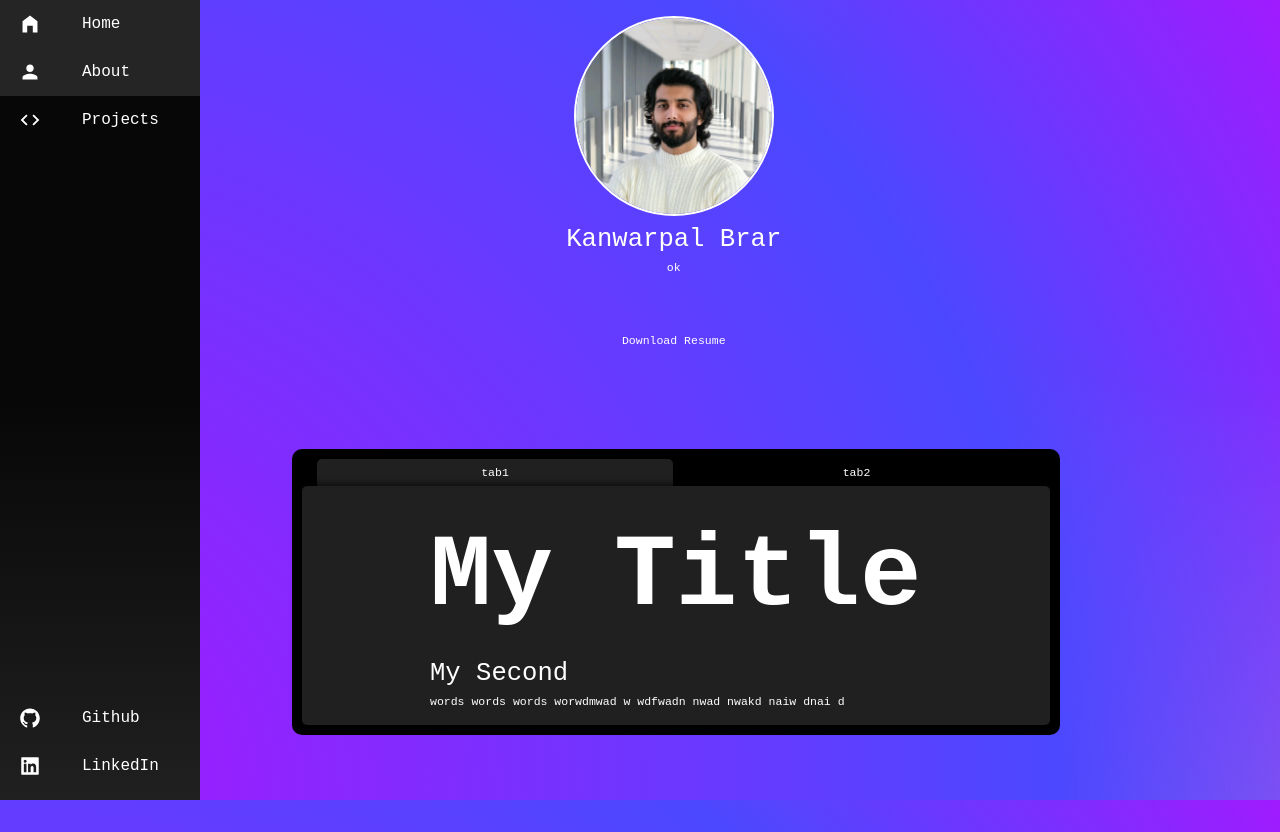
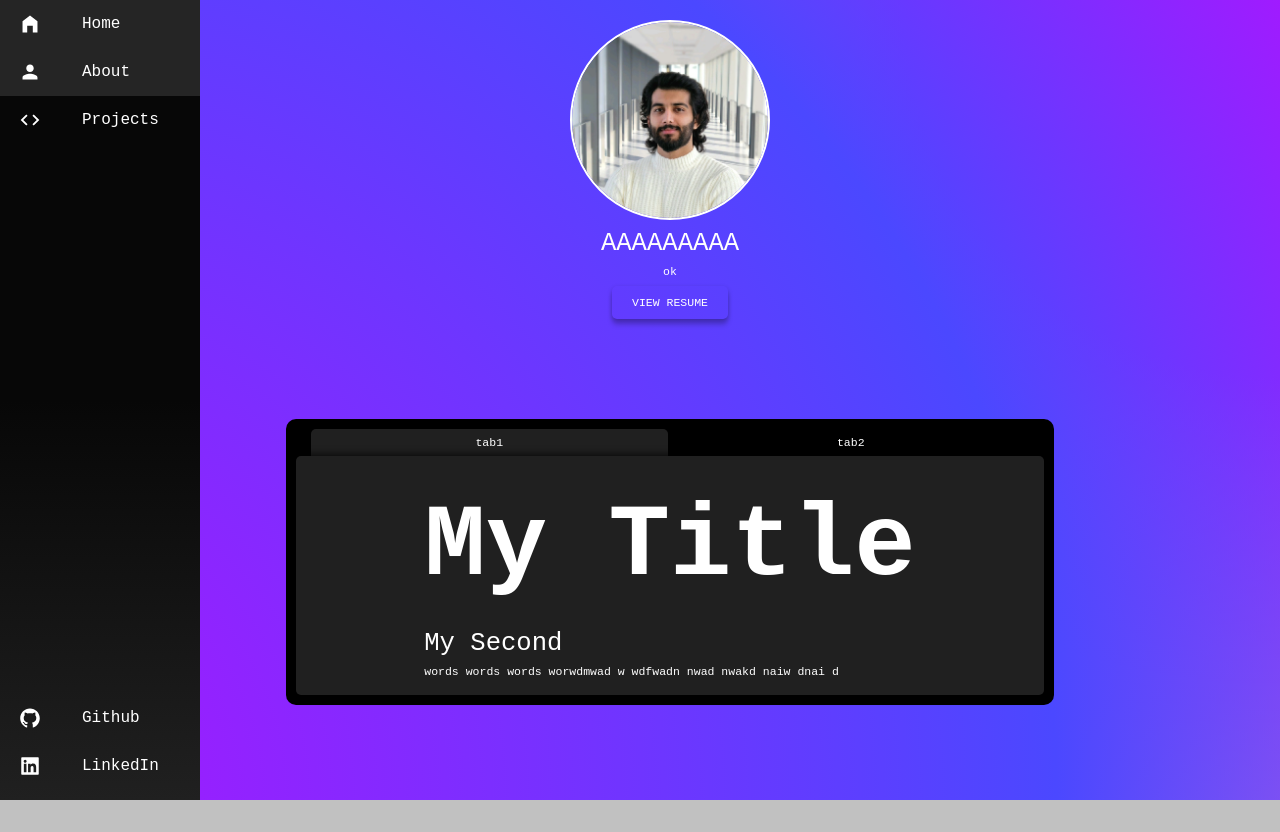
Before and after one commit to kanwarpal-brar/react-portfolio-website, a Next.js app: page /about in a window 1280 px wide. After the commit the page ends 800 px from the top, so only its background shows below. Built offline with nearby package versions, Linux system fonts and the light colour scheme; a web font is replaced by a local one.

Commit message:
- Tuned sidebar components - Fixed alignment issues on about page - Added resume button and file

```diff
--- a/components/Sidebar/sidebar.module.scss
+++ b/components/Sidebar/sidebar.module.scss
@@ -21,12 +21,10 @@
 }
 
 .sidebar_button {
-    position: -webkit-sticky;
-    position: sticky;
+    position: fixed;
     top: 20px;
     color: black;
     transition: left 150ms ease-in-out;
-    transition-delay: 100ms;
     transform: scale(2, 3);
     height: 20px;
 
--- a/pages/about.module.scss
+++ b/pages/about.module.scss
@@ -7,25 +7,30 @@
     gap: 5px;
     flex-wrap: nowrap;
     position: relative;
-    left: -2px;
 
     &_text {
         display: flex;
         flex-direction: column;
         align-items: center;
-        p {
-            text-align: center;
-        }
     }
 
     button {
-        margin-top: 50px;
+        padding: 8px 20px;
+        border-radius: 5px;
+        box-shadow: 0 2px 5px 0 rgba(0,0,0,0.2), 0 6px 5px 0 rgba(0,0,0,0.19);
+        text-transform: uppercase;
+        outline: none;
+
+        &:hover {
+            outline: 2px solid variables.$accent_color;
+        }
     }
 }
 
 .headshot {
     border: 2px solid variables.$accent_color;
     border-radius: 50%;
+    position: relative;
 }
 
 .work_info_box {
@@ -34,10 +39,10 @@
 }
 
 .about_container {
-    height: 100vh;
     display: flex;
     flex-direction: column;
     justify-content:flex-start;
     align-items: center;
     gap: 100px;
+    height: 95vh;
 }
--- a/pages/about.tsx
+++ b/pages/about.tsx
@@ -24,10 +24,10 @@ export default function AboutMe() {
                     height={200}
                 />
                 <div className={styles.info_box_text}>
-                    <h2>Kanwarpal Brar</h2>
+                    <h2>AAAAAAAAA</h2>
                     <p>{aboutBlurb}</p>
                 </div>
-                <button>Download Resume</button>
+                <Link href={"/Kanwarpal_Brar_Resume.pdf"} target="_blank"><button>View Resume</button></Link>
             </div>
 
             <div className={styles.work_info_box}>
```
Also changed, not shown: 1 other file (tests, documents, lock files or other folders).
